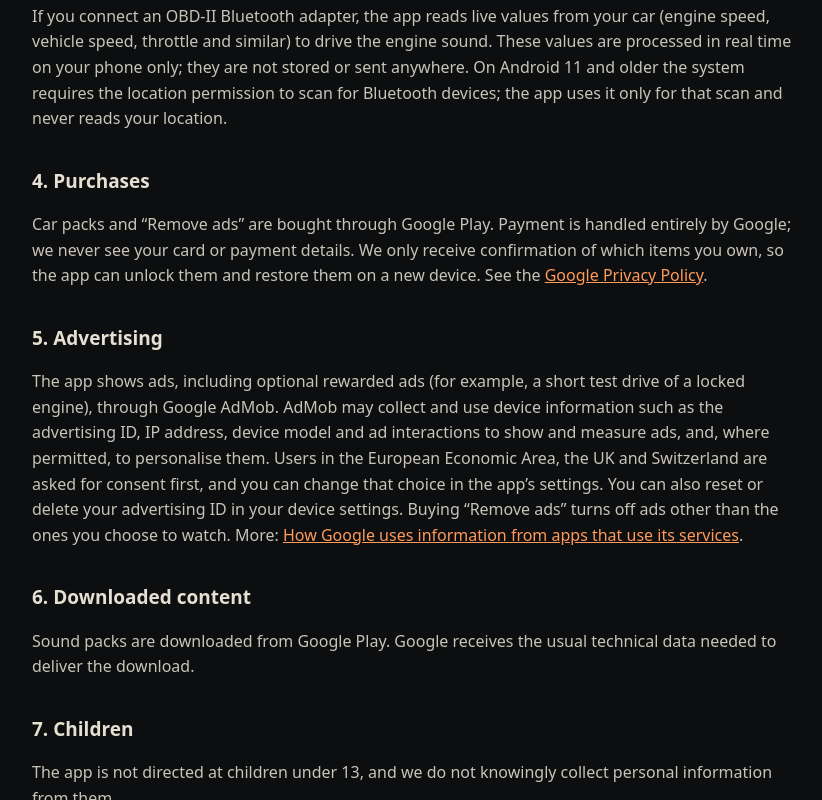
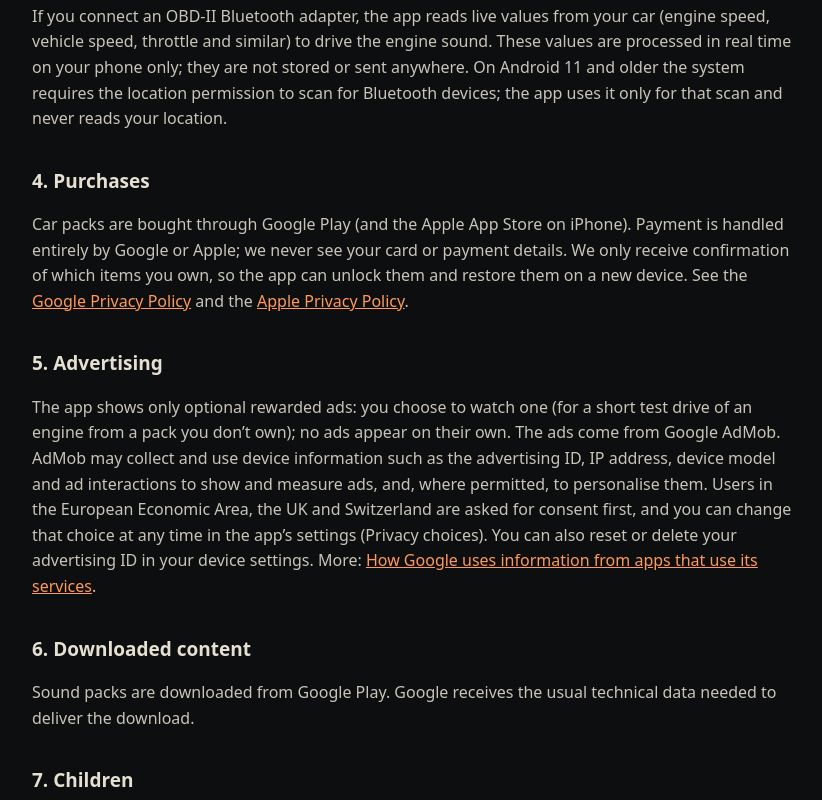
Before and after one commit to stututu-dev/stututu-dev.github.io, a plain HTML site: page privacy.html in a window 1280 px wide. Shown: the part 557-1357 px from the top of the page, without its empty margins (228-1050 px from the left). Drawn offline with Linux system fonts and the light colour scheme.

Commit message:
Add files via upload

```diff
--- a/privacy.html
+++ b/privacy.html
@@ -37,16 +37,15 @@ to drive the engine sound. These values are processed in real time on your phone
 On Android 11 and older the system requires the location permission to scan for Bluetooth devices; the app uses it only for that scan and never reads your location.</p>
 
 <h2>4. Purchases</h2>
-<p>Car packs and “Remove ads” are bought through Google Play. Payment is handled entirely by Google; we never see your card or payment details.
+<p>Car packs are bought through Google Play (and the Apple App Store on iPhone). Payment is handled entirely by Google or Apple; we never see your card or payment details.
 We only receive confirmation of which items you own, so the app can unlock them and restore them on a new device.
-See the <a href="https://policies.google.com/privacy">Google Privacy Policy</a>.</p>
+See the <a href="https://policies.google.com/privacy">Google Privacy Policy</a> and the <a href="https://www.apple.com/legal/privacy/">Apple Privacy Policy</a>.</p>
 
 <h2>5. Advertising</h2>
-<p>The app shows ads, including optional rewarded ads (for example, a short test drive of a locked engine), through Google AdMob.
+<p>The app shows only optional rewarded ads: you choose to watch one (for a short test drive of an engine from a pack you don’t own); no ads appear on their own. The ads come from Google AdMob.
 AdMob may collect and use device information such as the advertising ID, IP address, device model and ad interactions to show and measure ads,
 and, where permitted, to personalise them. Users in the European Economic Area, the UK and Switzerland are asked for consent first, and you can change
-that choice in the app’s settings. You can also reset or delete your advertising ID in your device settings.
-Buying “Remove ads” turns off ads other than the ones you choose to watch.
+that choice at any time in the app’s settings (Privacy choices). You can also reset or delete your advertising ID in your device settings.
 More: <a href="https://policies.google.com/technologies/partner-sites">How Google uses information from apps that use its services</a>.</p>
 
 <h2>6. Downloaded content</h2>
```
